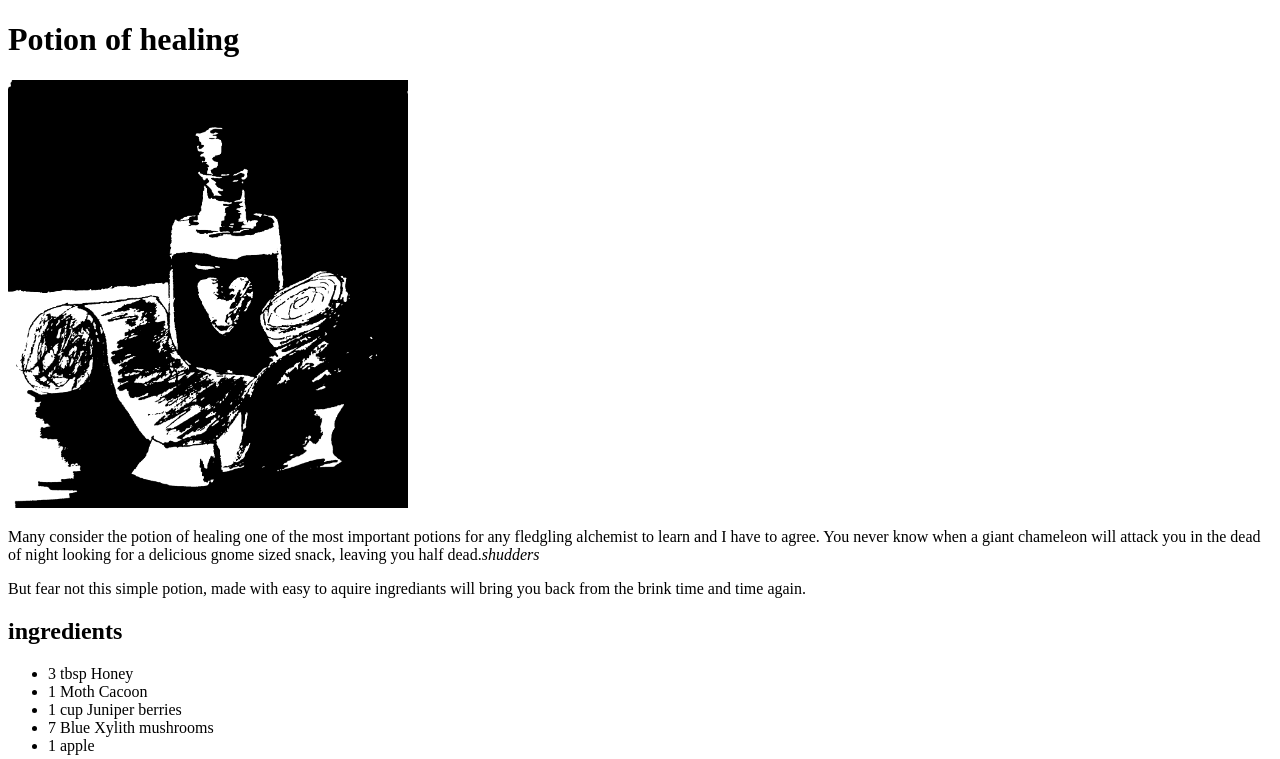
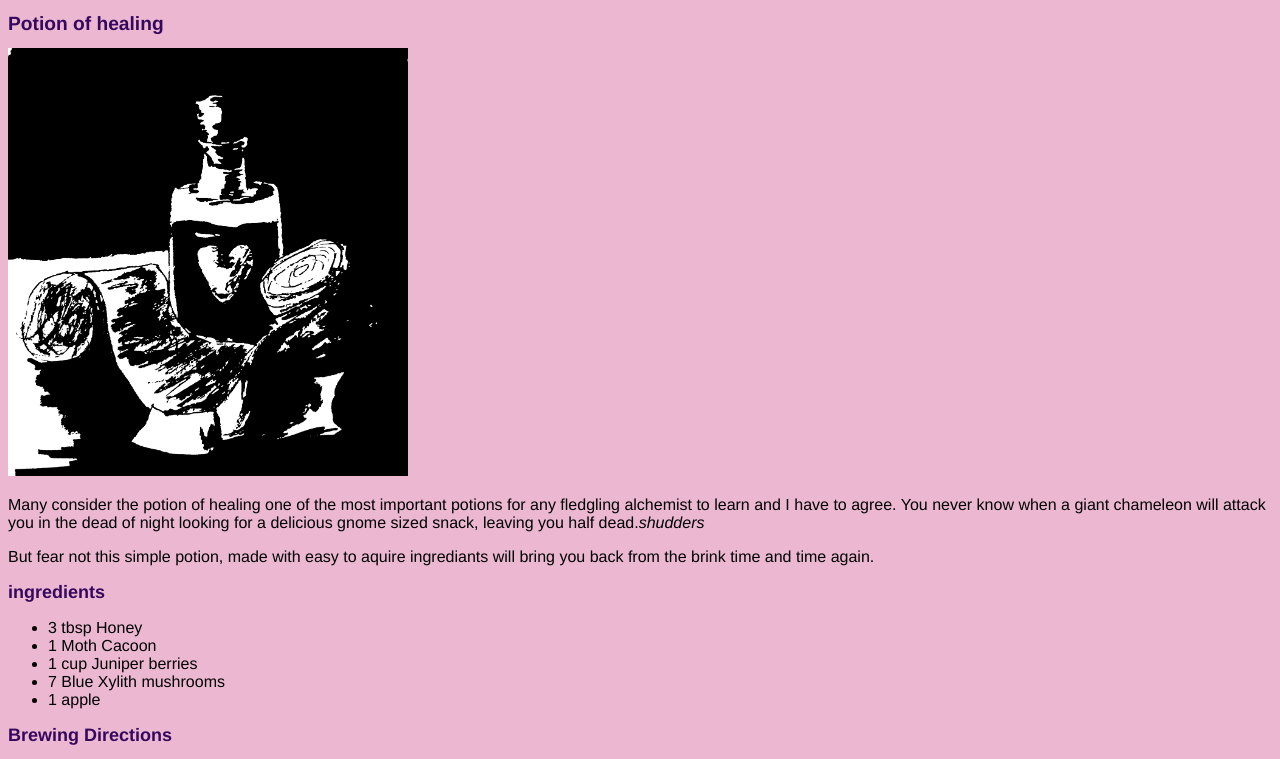
Before and after one commit to JessicaRaven/odin-recipes, a plain HTML site: page recipes/healing-potion.html in a window 1280 px wide. Shown: the top 759 px of the page. Drawn offline with Linux system fonts and the light colour scheme.

Commit message:
mess around wih style

```diff
--- a/recipes/healing-potion.html
+++ b/recipes/healing-potion.html
@@ -1,6 +1,7 @@
 <!DOCTYPE html>
 <html>
     <head>
+        <link rel="stylesheet" href="../styles/list-style.css">
         <meta charset="UTF-8">
         <title>Potion of Healing</title>
     </head>
--- /dev/null
+++ b/styles/list-style.css
@@ -0,0 +1,13 @@
+body{
+    background-color: rgb(235, 183, 209);
+    font-family: 'Franklin Gothic Medium', 'Arial Narrow', Arial, sans-serif;
+    font-size: medium;
+}
+h1,h2{
+    color: rgb(55, 7, 94);
+}
+h1{
+    font-size:larger;
+    font-weight:bold;
+}
+h2{font-size: large;}
```
